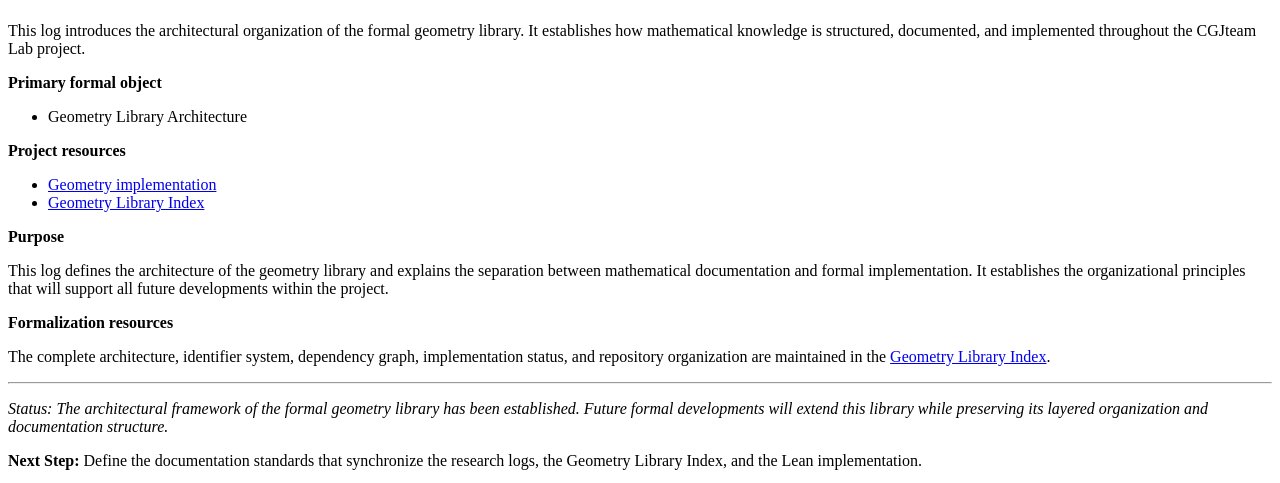
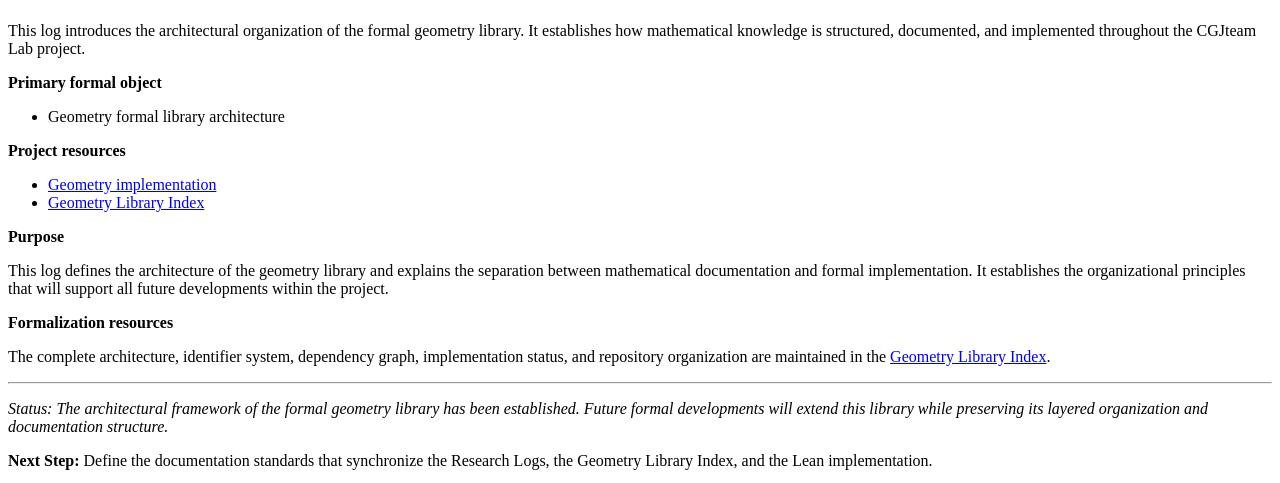
Before and after one commit to cgjteam/cgjteam.github.io, a Jekyll site: the page built from log-015.md, in a window 1280 px wide. Shown: the part 913-1396 px from the top of the page. Built offline with Jekyll 4.4.1, drawn with Linux system fonts in a browser that asks for light colours; comment, search, counter and statistics services are not loaded; our own code applies the rules of GitHub Pages for plain Markdown files.

Commit message:
Update log-015.md

```diff
--- a/log-015.md
+++ b/log-015.md
@@ -47,7 +47,7 @@ This log introduces the architectural organization of the formal geometry librar
 
 **Primary formal object**
 
-- Geometry Library Architecture
+- Geometry formal library architecture
 
 **Project resources**
 
@@ -66,4 +66,4 @@ The complete architecture, identifier system, dependency graph, implementation s
 
 *Status: The architectural framework of the formal geometry library has been established. Future formal developments will extend this library while preserving its layered organization and documentation structure.*
 
-**Next Step:** Define the documentation standards that synchronize the research logs, the Geometry Library Index, and the Lean implementation.
+**Next Step:** Define the documentation standards that synchronize the Research Logs, the Geometry Library Index, and the Lean implementation.
```
